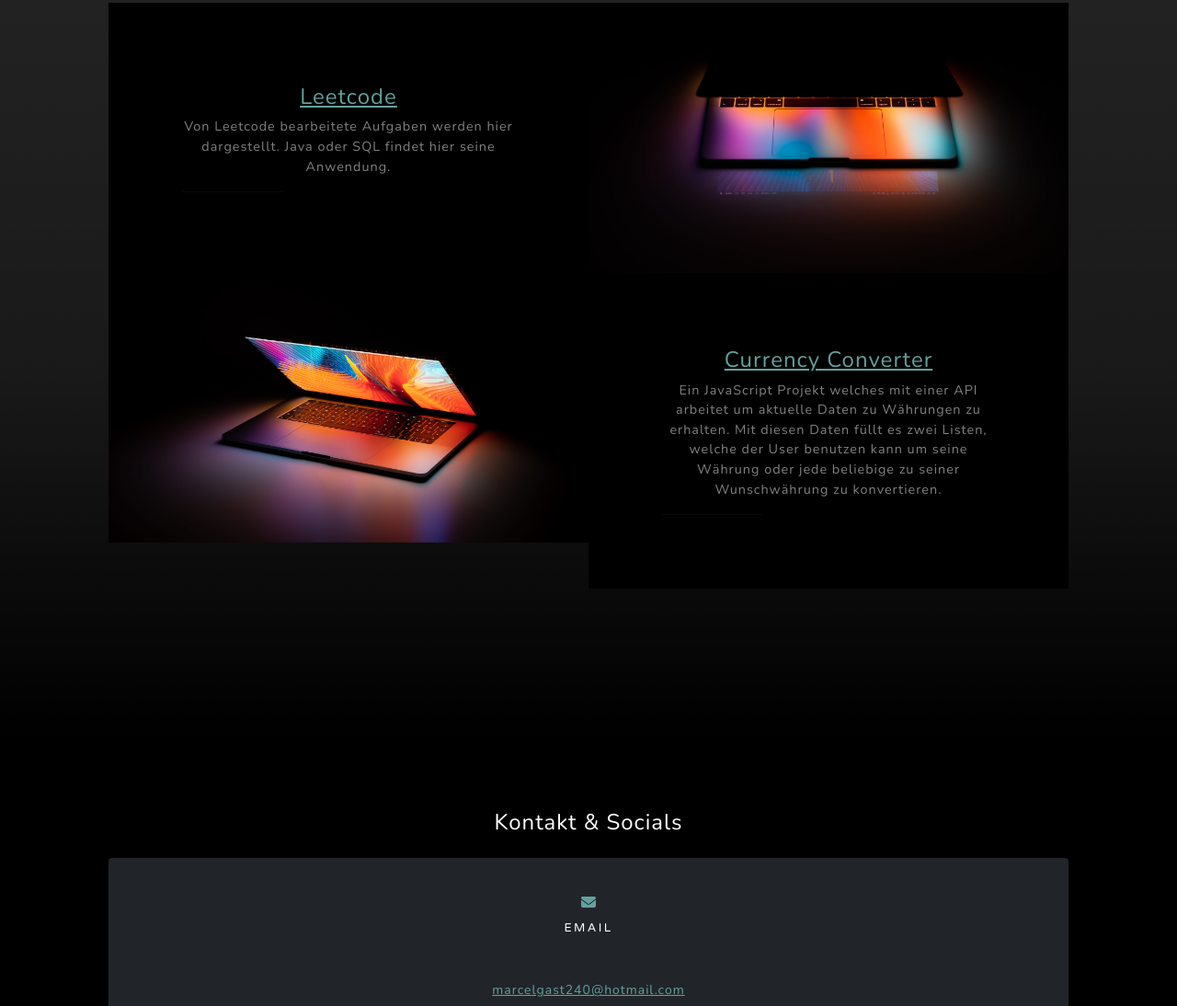
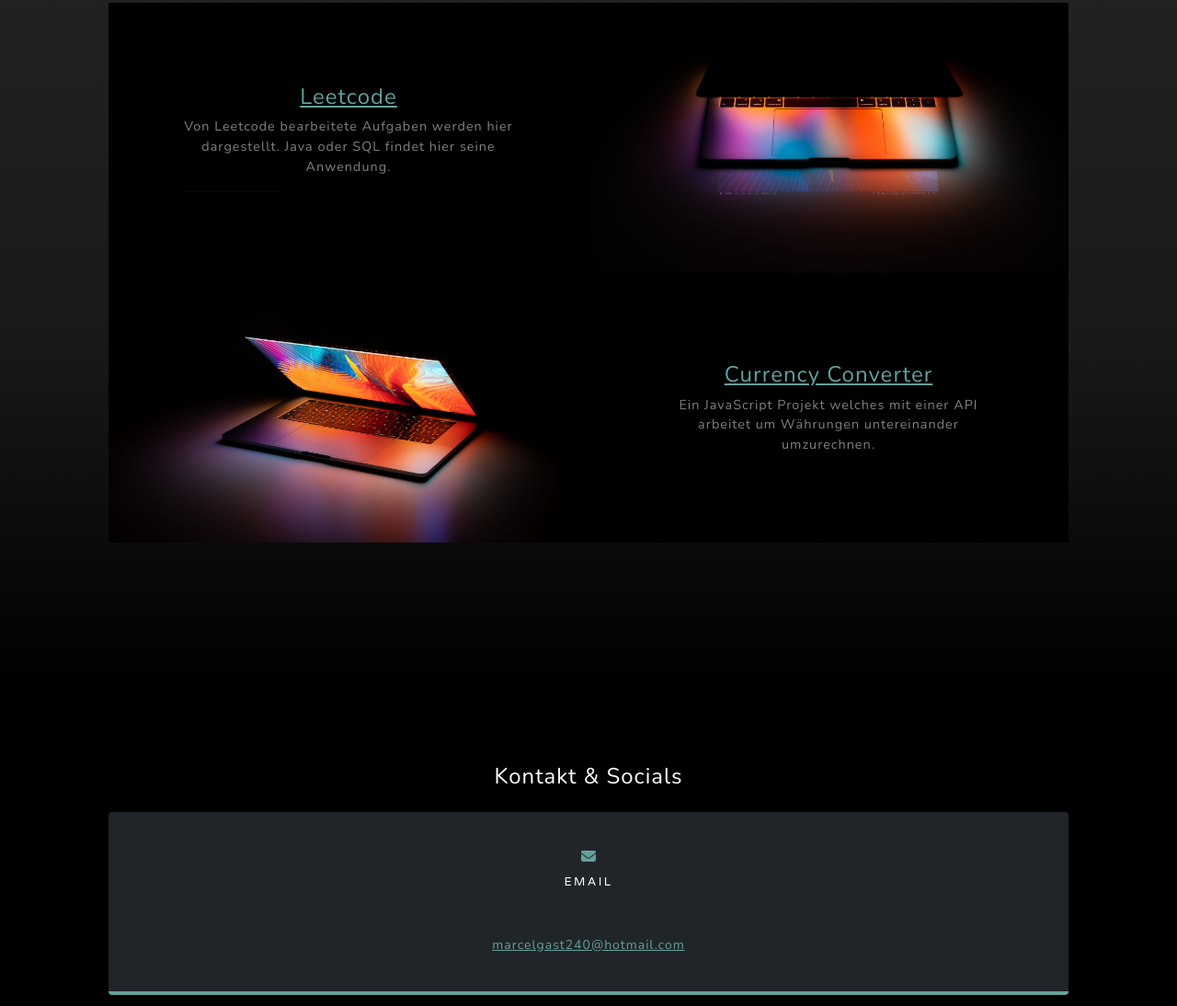
Before and after one commit to Syoxz/Syoxz.github.io, a plain HTML site: page index.html in a window 1280 px wide. Shown: the part 2585-3679 px from the top of the page at 92% size. Drawn offline with nearby package versions, Linux system fonts and the light colour scheme.

Commit message:
Text angepasst

```diff
--- a/index.html
+++ b/index.html
@@ -165,12 +165,12 @@
                 </div>
             </div>
             <!-- Project One Row-->
-            <div class="row gx-0 justify-content-center">
+            <div class="row gx-0 mb-5 mb-lg-0 justify-content-center">
                 <div class="col-lg-6"><img class="img-fluid" src="assets/img/macbookAtNight.jpg" author = "https://www.wallpaperflare.com/macbook-pro-at-night-apple-black-colorful-colors-computer-wallpaper-aased/download/1920x1080" alt="macBook at Night Picture" /></div>
                 <div class="col-lg-6 order-lg-first">
                     <div class="bg-black text-center h-100 project">
                         <div class="d-flex h-100">
-                            <div class="project-text w-100 my-auto text-center text-lg-left">
+                            <div class="project-text w-100 my-auto text-center text-lg-right">
                                 <h4 class="text-white"><a href="https://github.com/Syoxz/Leetcode" target ="_blank" >Leetcode </a></h4>
                                 <p class="mb-0 text-white-50"> Von Leetcode bearbeitete Aufgaben werden hier dargestellt.
                                                               Java oder SQL findet hier seine Anwendung.
@@ -183,21 +183,18 @@
                 </div>
             </div>
             <!-- Project Two Row-->
-            <div class="row gx-0 mb-5 mb-lg-0 justify-content-center">
+            <div class="row gx-0  justify-content-center">
                 <div class="col-lg-6"><img class="img-fluid" src="assets/img/laptop2.jpg" alt="Laptop Picture" author = "https://www.wallpaperflare.com/turned-on-laptop-dark-mode-black-late-night-work-inspiration-wallpaper-awrvz/download/1920x1080" /></div>
-                <div class="col-lg-6">
+                <div class="col-lg-6 ">
                     <div class="bg-black text-center h-100 project">
                         <div class="d-flex h-100">
-                            <div class="project-text w-100 my-auto text-center text-lg-right">
+                            <div class="project-text w-100 my-auto text-center text-lg-left">
                                 <h4 class="text-white"><a href="https://github.com/Syoxz/Currency-Converter" target ="_blank"> Currency
                                         Converter</a>
                                 </h4>
-                                <p class="mb-0 text-white-50">Ein JavaScript Projekt welches mit einer API arbeitet um
-                                    aktuelle Daten zu Währungen zu erhalten. Mit diesen Daten füllt es zwei Listen, welche der User
-                                    benutzen kann um seine Währung oder jede beliebige zu seiner Wunschwährung zu konvertieren.
+                                <p class="mb-0 text-white-50">Ein JavaScript Projekt welches mit einer API arbeitet um Währungen untereinander umzurechnen.
 
                                 </p>
-                                <hr class="d-none d-lg-block mb-0 ms-0" />
                             </div>
                         </div>
                     </div>
```
